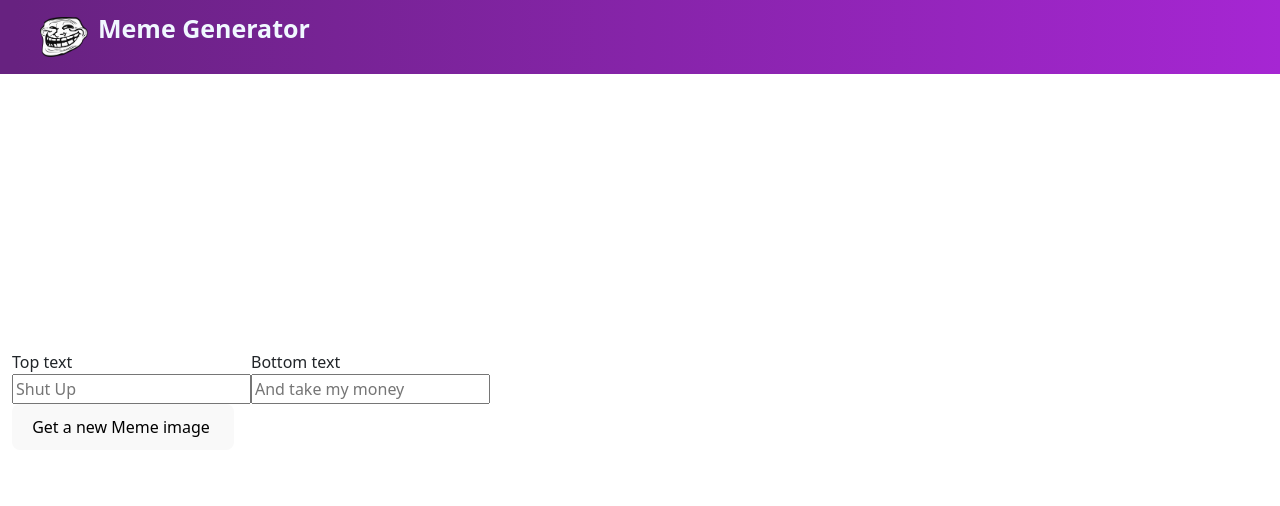
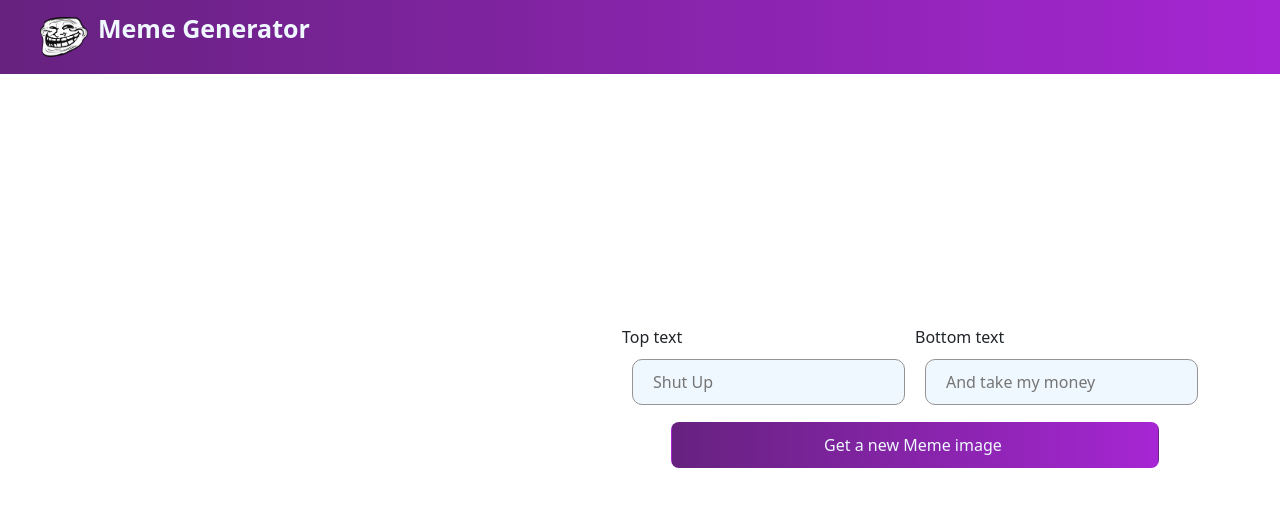
Before and after one commit to 5huv0/React-js, a React (Vite) app in the folder meme-genarator/: page / in a window 1280 px wide. Shown: the top 506 px of the page. Built offline with nearby package versions, Linux system fonts and the light colour scheme.

Commit message:
meme generator design

```diff
--- a/meme-genarator/src/App.css
+++ b/meme-genarator/src/App.css
@@ -23,12 +23,39 @@
     margin-right: 10px;
 }
 
+.main-div{
+    display: flex;
+    flex-direction: column;
+    align-items: center;
+    justify-content: center;
+    top: auto;
+    position: relative;
+    left: 100%;
+}
+
 .meme-input{
     display:flex;
     flex-direction: row;
 }
 
+#shut-up, #take-money{
+    padding:10px 20px;
+    margin: 10px;
+    background-color: aliceblue;
+    border: 1px solid rgb(151, 147, 147);
+    border-radius: 10px;
+}
+
+
 .top-txt , .bottom-txt {
     display: flex;
     flex-direction: column;
+
 }
+
+.meme-btn{
+    color: aliceblue;
+    background: linear-gradient(90deg, #672280 1.18%, #A626D3 100%);
+    padding-right: 19vh;
+    padding-left: 19vh;
+}
--- a/meme-genarator/src/components/Meme.jsx
+++ b/meme-genarator/src/components/Meme.jsx
@@ -5,19 +5,23 @@ export default function Meme(){
         <div className="container main-div">
             <div className="meme-input">
                 <div className="top-txt">
-                    <label for="shut-up">Top text</label>
+                    <label htmlFor="shut-up">Top text</label>
                     <input type="text" placeholder="Shut Up" id="shut-up"/>
                 </div>
                 <div className="bottom-txt">
-                    <label for="take-money">Bottom text</label>
+                    <label htmlFor="take-money">Bottom text</label>
                     <input type="text" placeholder="And take my money" id="take-money"/>
                 </div>
 
             </div>
-            <div className="meme-btn">
-                <button>
+            <div className="btn">
+                <button className="meme-btn" onClick>
                     Get a new Meme image <img src="" alt="" />
                 </button>
+            </div>
+
+            <div>
+
             </div>
 
         </div>
```
